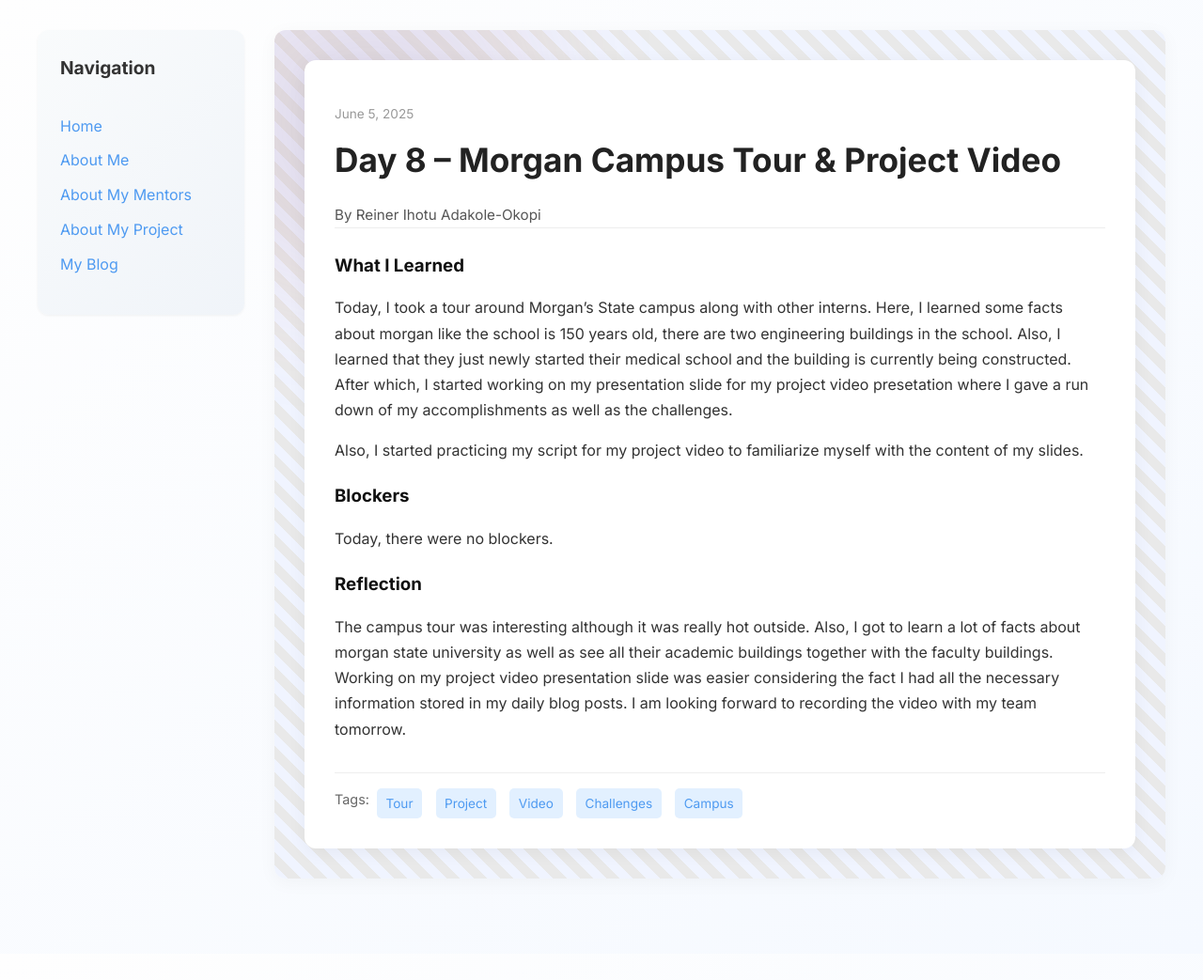
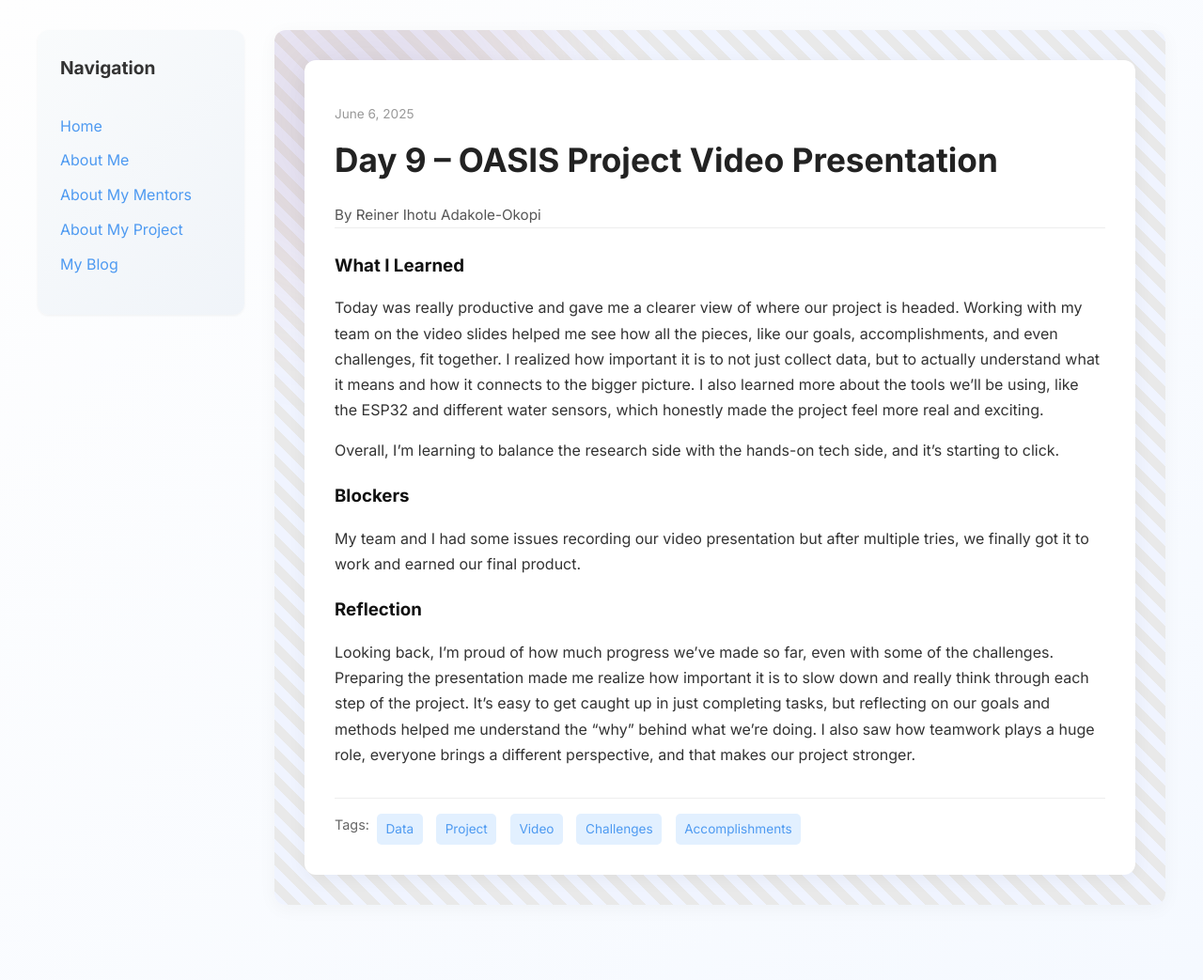
Before and after one commit to Reiner343/Reiner343.github.io, a Jekyll site: the page built from _posts/2025-06-06-day-9.md, in a window 1280 px wide. Shown: the whole page at 94% size. Built offline with Jekyll 4.4.1, drawn with Linux system fonts in a browser that asks for light colours; before the commit the page ends 1015 px from its top, so only the background shows below that.

Commit message:
Update 2025-06-06-day-9.md

```diff
--- a/_posts/2025-06-06-day-9.md
+++ b/_posts/2025-06-06-day-9.md
@@ -1,19 +1,19 @@
 ---
 layout: post
-title: "Day 8 – Morgan Campus Tour & Project Video"
-date: 2025-06-05
+title: "Day 9 – OASIS Project Video Presentation"
+date: 2025-06-06
 author: Reiner Ihotu Adakole-Okopi
-permalink: /day8.html
-tags: ["Tour", "Project", "Video", "Challenges", "Campus"]
+permalink: /day9.html
+tags: ["Data", "Project", "Video", "Challenges", "Accomplishments"]
 
 what_i_learned: |
-  Today, I took a tour around Morgan's State campus along with other interns. Here, I learned some facts about morgan like the school is 150 years old, there are two engineering buildings in the school. Also, I learned that they just newly started their medical school and the building is currently being constructed. After which, I started working on my presentation slide for my project video presetation where I gave a run down of my accomplishments as well as the challenges.
+  Today was really productive and gave me a clearer view of where our project is headed. Working with my team on the video slides helped me see how all the pieces, like our goals, accomplishments, and even challenges, fit together. I realized how important it is to not just collect data, but to actually understand what it means and how it connects to the bigger picture. I also learned more about the tools we’ll be using, like the ESP32 and different water sensors, which honestly made the project feel more real and exciting.
 
-   Also, I started practicing my script for my project video to familiarize myself with the content of my slides.
+   Overall, I’m learning to balance the research side with the hands-on tech side, and it’s starting to click.
 
 blockers: |
-  Today, there were no blockers.
+  My team and I had some issues recording our video presentation but after multiple tries, we finally got it to work and earned our final product.
 
 reflection: |
-  The campus tour was interesting although it was really hot outside. Also, I got to learn a lot of facts about morgan state university as well as see all their academic buildings together with the faculty buildings. Working on my project video presentation slide was easier considering the fact I had all the necessary information stored in my daily blog posts. I am looking forward to recording the video with my team tomorrow.
+  Looking back, I’m proud of how much progress we’ve made so far, even with some of the challenges. Preparing the presentation made me realize how important it is to slow down and really think through each step of the project. It’s easy to get caught up in just completing tasks, but reflecting on our goals and methods helped me understand the "why" behind what we’re doing. I also saw how teamwork plays a huge role, everyone brings a different perspective, and that makes our project stronger.
 ---
```
